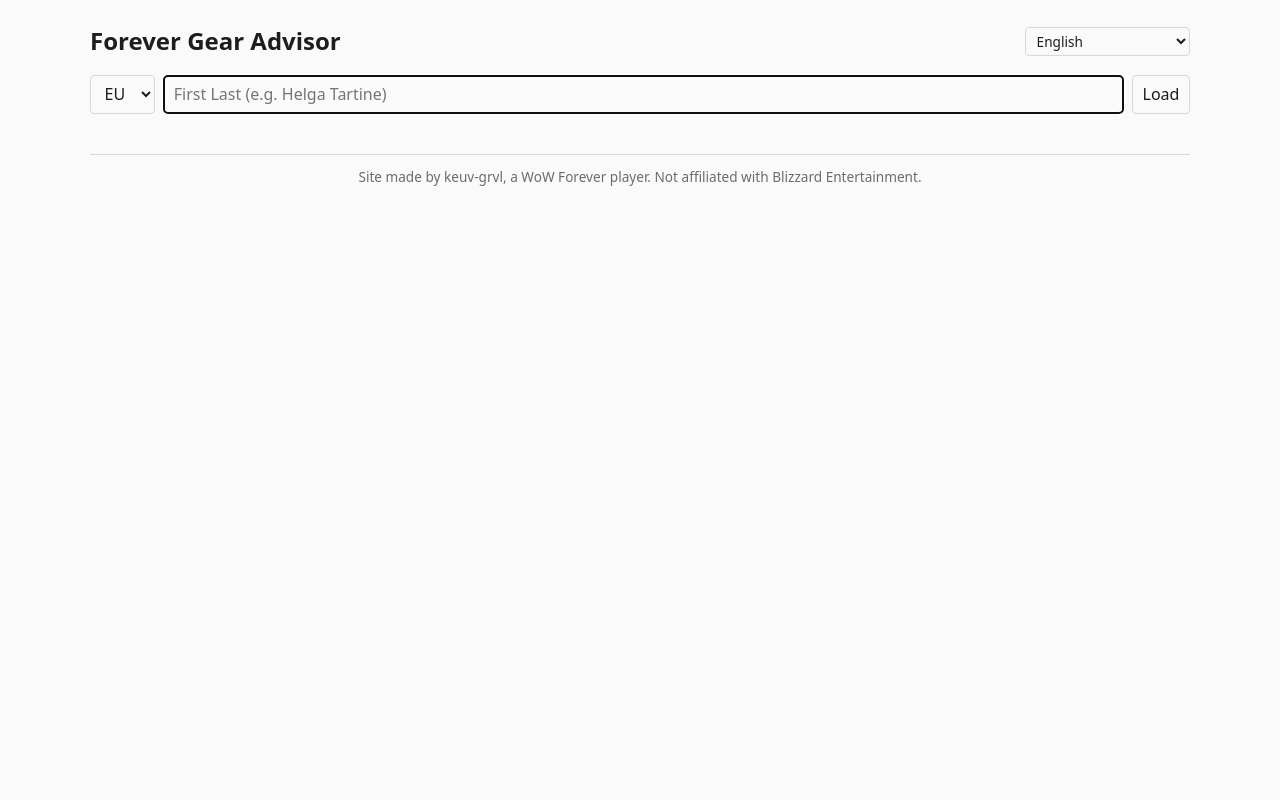
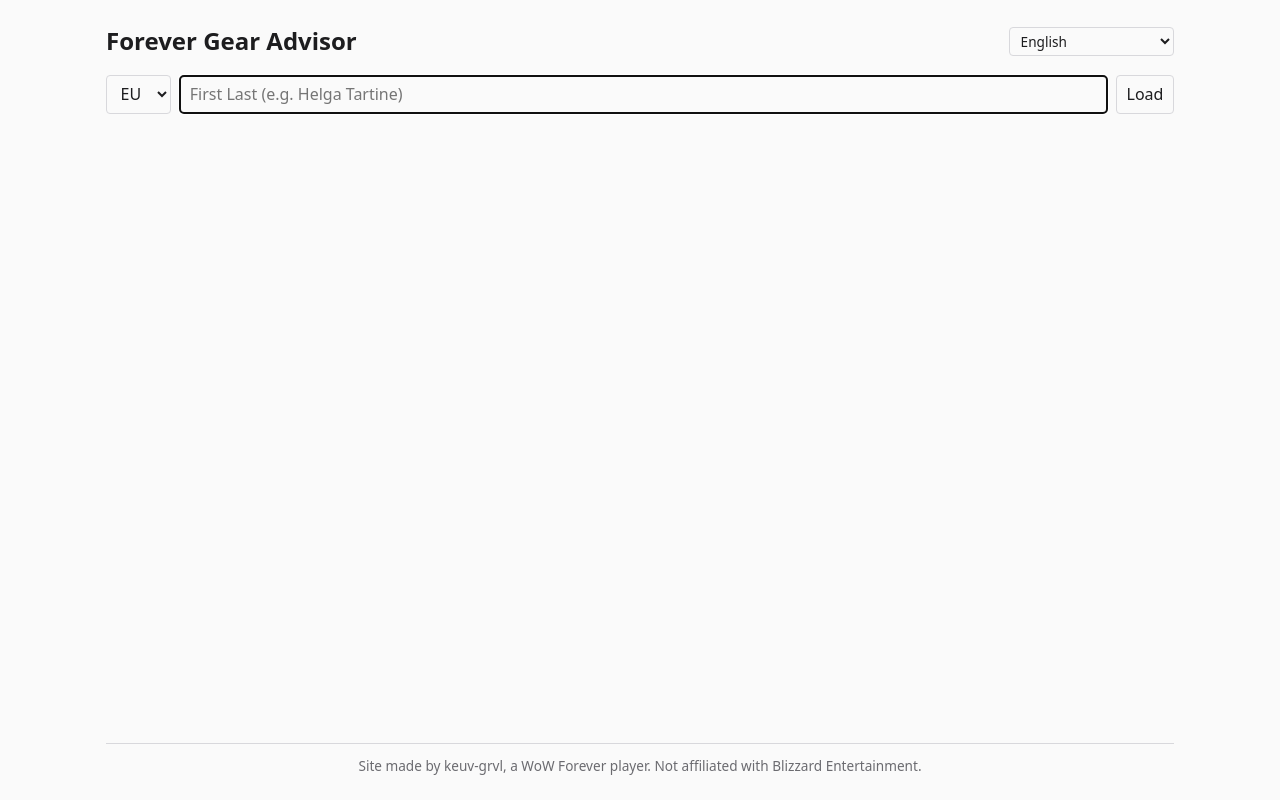
Before and after one commit to keuv-grvl/forever-gear-advisor, a Vue app: page / in a window 1280 px wide. Built offline with nearby package versions, Linux system fonts and the light colour scheme.

Commit message:
fix: pied de page en bas de l'écran, chargement centré
Co-Authored-By: Claude Opus 5.5 <noreply@anthropic.com>

```diff
--- a/src/style.css
+++ b/src/style.css
@@ -40,10 +40,15 @@ body {
   margin: 0;
 }
 
+/* Page en colonne sur toute la hauteur : le pied de page reste en bas même quand la page est vide. */
 main {
   max-width: 1100px;
   margin: 0 auto;
-  padding: 1.5rem 1rem 3rem;
+  padding: 1.5rem 1rem 1.5rem;
+  min-height: 100vh;
+  box-sizing: border-box;
+  display: flex;
+  flex-direction: column;
 }
 
 h1 {
@@ -465,6 +470,7 @@ details.more .candidates {
 .loader {
   display: flex;
   align-items: center;
+  justify-content: center;
   gap: 0.6rem;
   margin: 1.25rem 0;
   color: var(--muted);
@@ -516,8 +522,13 @@ details.more .candidates {
 
 /* Pied de page du site (src/App.vue). */
 .site-footer {
-  margin-top: 2.5rem;
+  margin-top: auto;
   padding-top: 0.75rem;
   border-top: 1px solid var(--border);
   text-align: center;
 }
+
+/* Espace minimal au-dessus du pied de page quand le contenu le touche. */
+main > :nth-last-child(2) {
+  margin-bottom: 2.5rem;
+}
```
